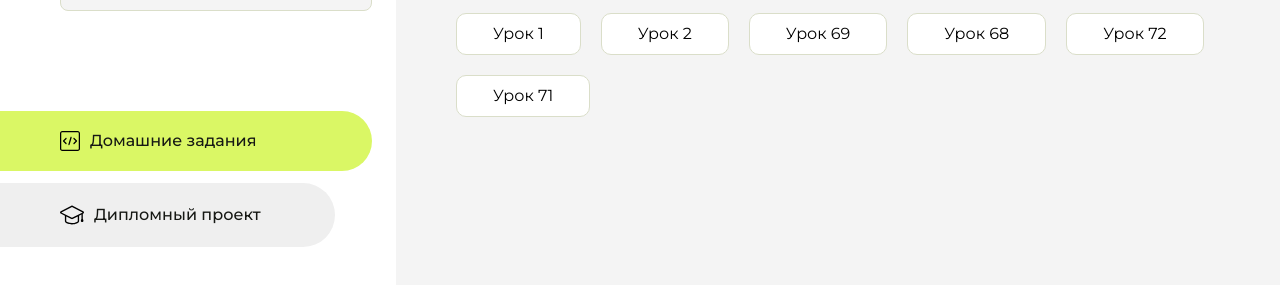
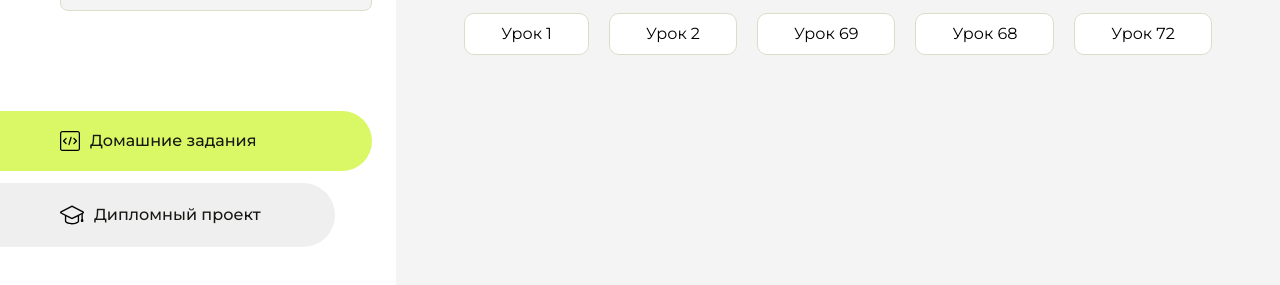
Before and after one commit to Nemu1kawaus0/homework, a plain HTML site: page index.html in a window 1280 px wide. Shown: the part 225-510 px from the top of the page. Drawn offline with Linux system fonts and the light colour scheme.

Commit message:
Update index.html

```diff
--- a/index.html
+++ b/index.html
@@ -107,9 +107,7 @@
                      <li class="content__list-item">
                         <a href="урок72/index.html">Урок 72</a>
                     </li>
-                     <li class="content__list-item">
-                        <a href="урок71/index.html">Урок 71</a>
-                    </li>
+
 
 
                 </ul>
```
